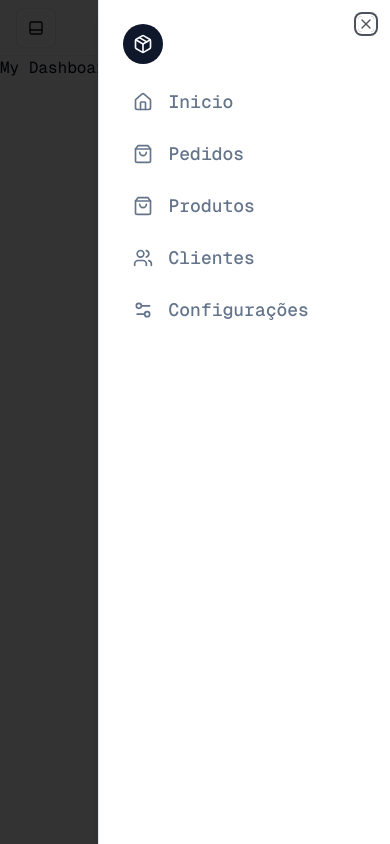
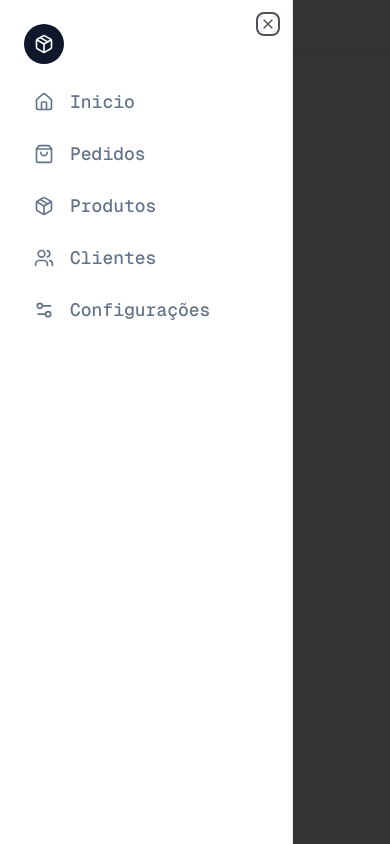
Before and after one commit to denisiorodrigues/my-dashboard, a Next.js app: page / in a window 390 px wide. Both pictures are taken after a click on the button "Abrir/Fechar menu". Built offline with nearby package versions, Linux system fonts and the light colour scheme.

Commit message:
sidebar mobile complete

```diff
--- a/src/components/sidebar/index.tsx
+++ b/src/components/sidebar/index.tsx
@@ -17,7 +17,7 @@ export function Sidebar() {
                                 <span className="sr-only">Abrir/Fechar menu</span>
                             </Button>
                         </SheetTrigger>
-                        <SheetContent className="sm:max-w-x">
+                        <SheetContent side={"left"} className="sm:max-w-x">
                             <SheetHeader>
                                 <SheetTitle className="sr-only">Dashboard</SheetTitle>
                                 {/* <SheetDescription>
@@ -50,7 +50,7 @@ export function Sidebar() {
                                       className="flex items-center gap-4 px-2.5 text-muted-foreground hover:text-foreground"
                                       prefetch = {false}>
                                         {/* prefetch -> Informa se quer fazer um carregamento em background desse componente */}
-                                    <ShoppingBag className="h-5 w-5 transition-all"/>
+                                    <Package className="h-5 w-5 transition-all"/>
                                     Produtos
                                 </Link>
                                 <Link href="#"
@@ -71,6 +71,7 @@ export function Sidebar() {
                             </nav>
                         </SheetContent>
                     </Sheet>
+                    <h2>Menu</h2>
                 </header>
             </div>
         </div>
```
